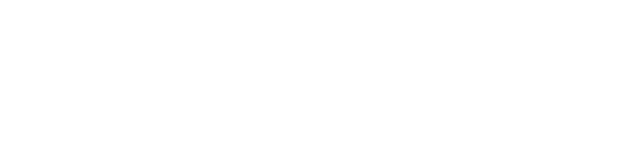
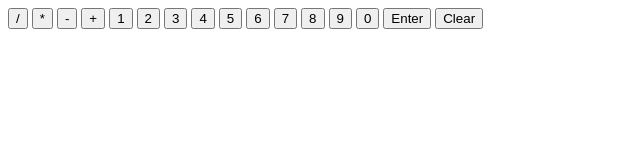
Before and after one commit to fuzzyrat/odin-calculator, a plain HTML site: page index.html in a window 1280 px wide. Shown: the whole page, without its empty margins (0-640 px from the left). Drawn offline with Linux system fonts and the light colour scheme.

Commit message:
implemented basic html layout for calculator

```diff
--- a/index.html
+++ b/index.html
@@ -7,6 +7,31 @@
     <link rel="stylesheet" href="style.css">
 </head>
 <body>
+    <div class="calculator">
+        <div class="display">
+            <div id="display"></div>
+        </div>
+        <div class="keypad">
+            <button id="divideOperator">/</button>
+            <button id="multiplyOperator">*</button>
+            <button id="subtractOperator">-</button>
+            <button id="additionOperator">+</button>
+            <button>1</button>
+            <button>2</button>
+            <button>3</button>
+            <button>4</button>
+            <button>5</button>
+            <button>6</button>
+            <button>7</button>
+            <button>8</button>
+            <button>9</button>
+            <button>0</button>
+            <button id="enterButton">Enter</button>
+            <button id="clearButton">Clear</button>
+        </div>
+
+    </div>
+
     <script src="script.js"></script>
 </body>
 </html>
```
Also changed, not shown: script.js (+4 -4 lines).
